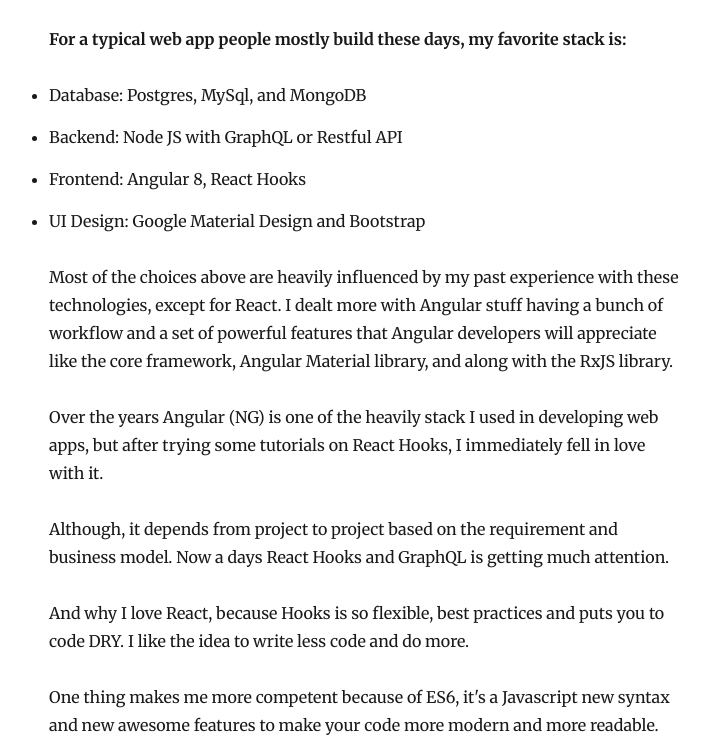
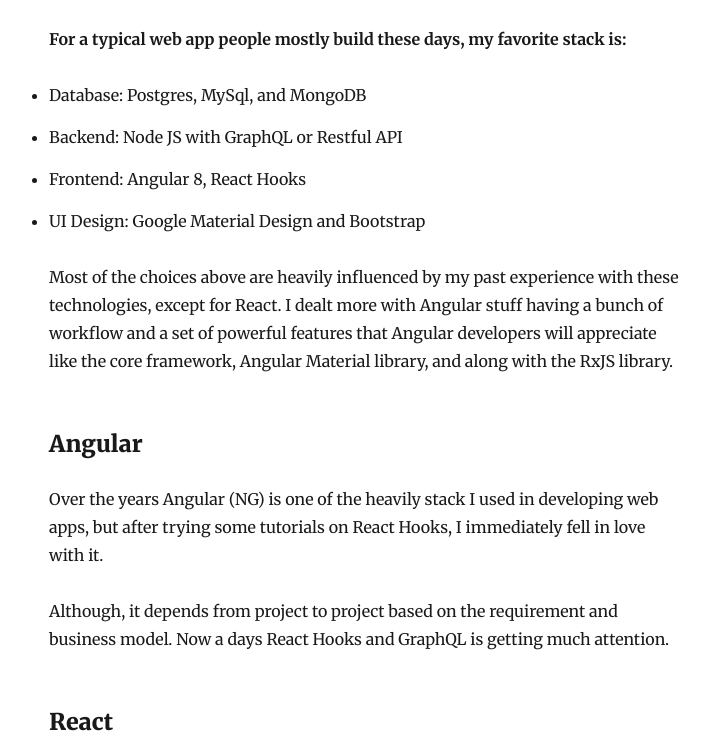
Before and after one commit to dojsys/myblog, a Gatsby site: page /2019-08-14-it-rocks/ in a window 1280 px wide. Shown: the part 214-952 px from the top of the page, without its empty margins (276-985 px from the left). Built offline with nearby package versions, Linux system fonts and the light colour scheme; Gatsby itself is replaced by a stand-in of ours; some packages are replaced by stand-ins of ours.

Commit message:
Update 2019-08-14-it-rocks.md

```diff
--- a/content/blog/2019-08-14-it-rocks.md
+++ b/content/blog/2019-08-14-it-rocks.md
@@ -3,6 +3,7 @@
 date: 2019-08-14T05:13:06.359Z
 description: 'Programming is my passion and Logic is my art! '
 ---
+
 **For a typical web app people mostly build these days, my favorite stack is:**
 
 * Database: Postgres, MySql, and MongoDB
@@ -12,10 +13,12 @@
 
 Most of the choices above are heavily influenced by my past experience with these technologies, except for React. I dealt more with Angular stuff having a bunch of workflow and a set of powerful features that Angular developers will appreciate like the core framework, Angular Material library, and along with the RxJS library.
 
+### Angular
 Over the years Angular (NG) is one of the heavily stack I used in developing web apps, but after trying some tutorials on React Hooks, I immediately fell in love with it.
 
 Although, it depends from project to project based on the requirement and business model. Now a days React Hooks and GraphQL is getting much attention.
 
+### React
 And why I love React, because Hooks is so flexible, best practices and puts you to code DRY.  I like the idea to write less code and do more.
 
 One thing makes me more competent because of ES6, it's a Javascript new syntax and new awesome features to make your code more modern and more readable.
```
